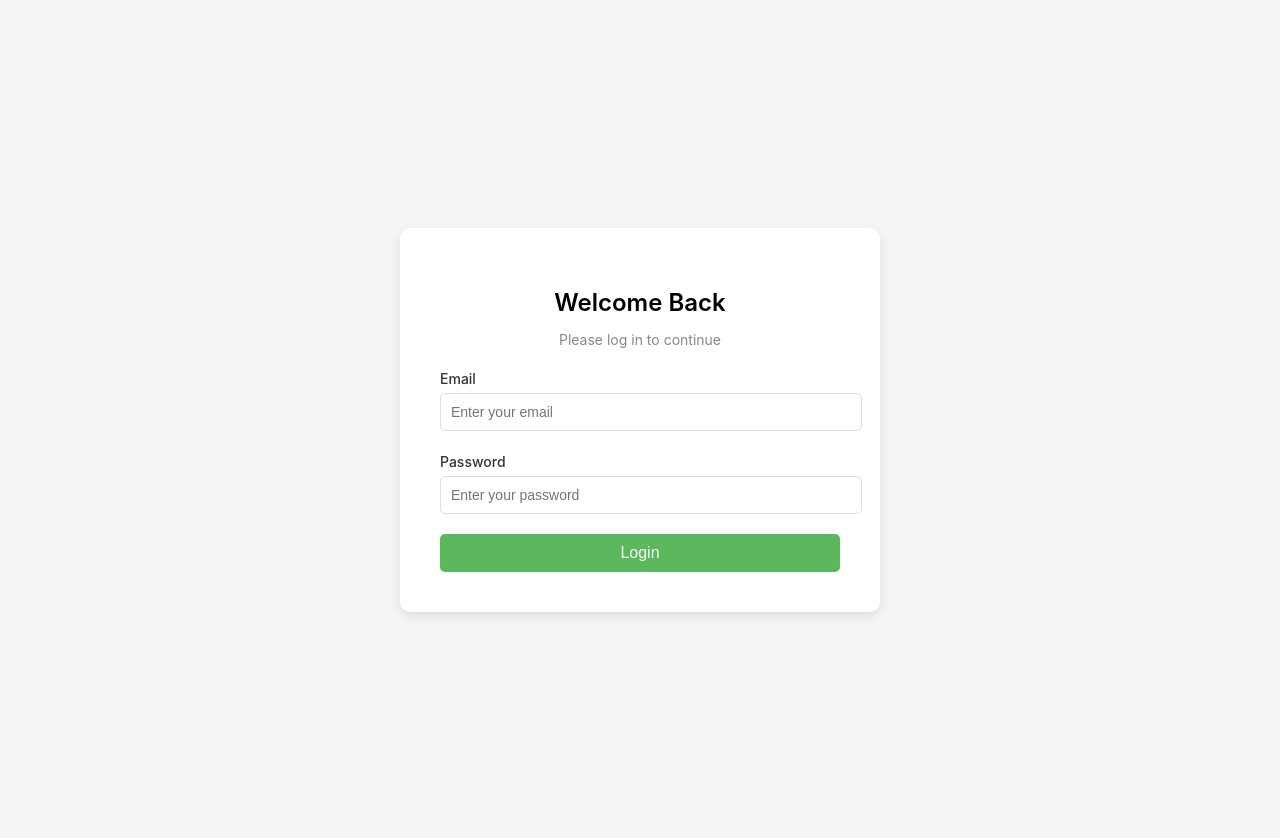
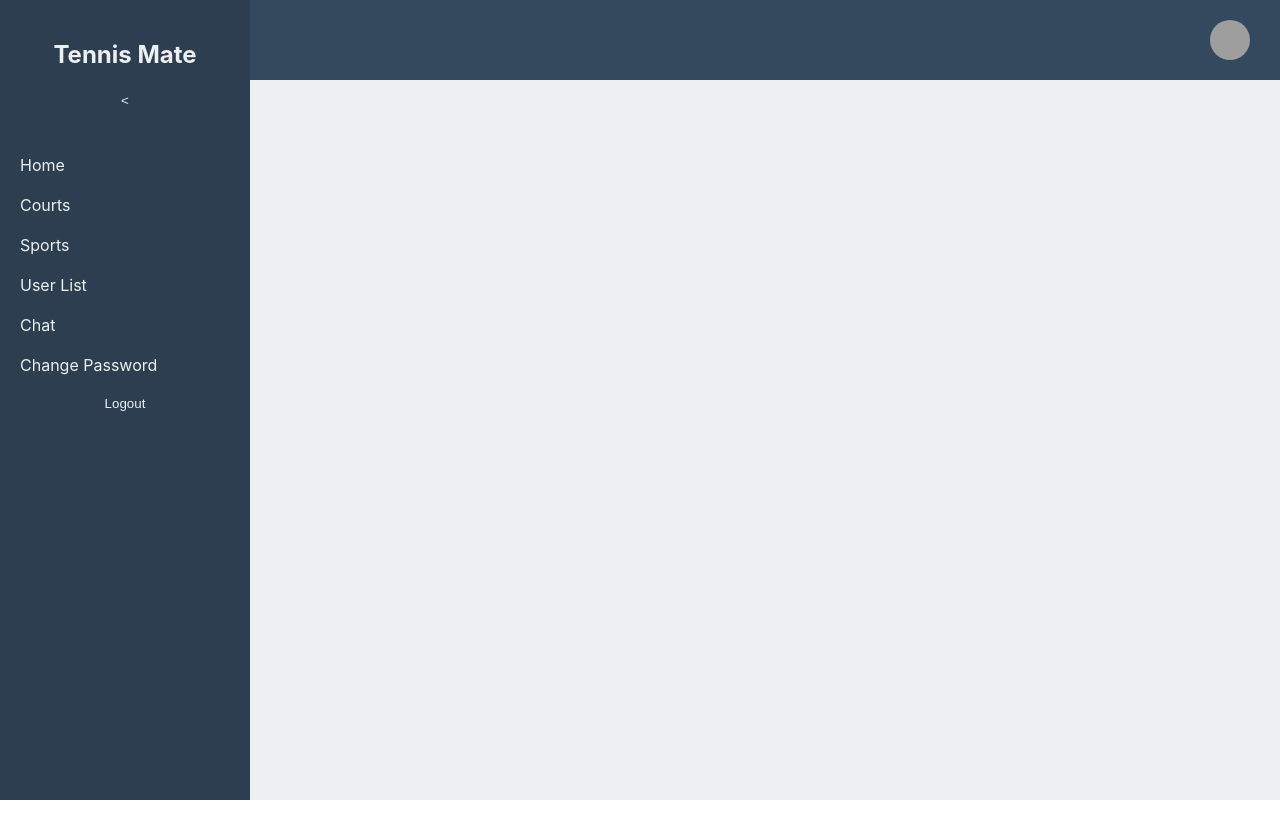
Before and after one commit to rohitsmart/react_jsNotification, a React (Create React App) app: page /dashboard in a window 1280 px wide. After the commit the page ends 800 px from the top, so only its background shows below. Built offline with nearby package versions, Linux system fonts and the light colour scheme; grey boxes are pictures that could not be loaded.

Commit message:
dashboard added successfully

```diff
--- a/package.json
+++ b/package.json
@@ -11,6 +11,7 @@
     "process": "^0.11.10",
     "react": "^18.3.1",
     "react-dom": "^18.3.1",
+    "react-router-dom": "^6.27.0",
     "react-scripts": "5.0.1",
     "web-vitals": "^2.1.4"
   },
--- a/src/App.js
+++ b/src/App.js
@@ -1,12 +1,34 @@
 import './App.css';
+import { BrowserRouter as Router, Route, Routes } from 'react-router-dom';
+
+import { NotificationProvider } from './container/NotificationContext';
 import LoginForm from './container/LoginForm';
-import { NotificationProvider } from './container/NotificationContext';
+import DashboardLayout from './container/dashboard/DashboardLayout';
+import Home from './container/dashboard/Home';
+import Courts from './container/dashboard/Courts';
+import Sports from './container/dashboard/Sports';
+import UserList from './container/dashboard/UserList';
+import Chat from './container/dashboard/Chat';
+import ChangePassword from './container/dashboard/ChangePassword';
 
 function App() {
   return (
     <NotificationProvider>
-    <LoginForm />
-  </NotificationProvider>
+      <Router>
+        <Routes>
+          <Route path="/login" element={<LoginForm />} />
+          <Route path="/dashboard" element={<DashboardLayout />}>
+            <Route path="home" element={<Home />} />
+            <Route path="courts" element={<Courts />} />
+            <Route path="sports" element={<Sports />} />
+            <Route path="userlist" element={<UserList />} />
+            <Route path="chat" element={<Chat />} />
+            <Route path="change-password" element={<ChangePassword />} />
+          </Route>
+          <Route path="*" element={<LoginForm />} />
+        </Routes>
+      </Router>
+    </NotificationProvider>
   );
 }
 
--- a/src/container/LoginForm.js
+++ b/src/container/LoginForm.js
@@ -3,12 +3,14 @@ import axios from "axios";
 import { LOGIN_ENDPOINT } from "../api/endpoint";
 import './LoginForm.css';
 import { useNotification } from "./NotificationContext";
+import { useNavigate } from "react-router-dom";
 
 const LoginForm = () => {
   const [formData, setFormData] = useState({ email: "", password: "" });
   const [error, setError] = useState("");
   const [loading, setLoading] = useState(false);
   const addNotification = useNotification();
+  const navigate = useNavigate();
 
   const handleChange = (e) => {
     const { name, value } = e.target;
@@ -25,6 +27,8 @@ const LoginForm = () => {
       localStorage.setItem("token", response.data.token);
       localStorage.setItem("username", formData.email);
       addNotification("Login successful!");
+      navigate("/dashboard/home");
+
       console.log("Login response:", response.data); // Debug log
     } catch (err) {
       setError("Invalid login credentials. Please try again.");
--- a/src/container/NotificationContext.js
+++ b/src/container/NotificationContext.js
@@ -13,7 +13,7 @@ export const NotificationProvider = ({ children }) => {
   const eventSourceRef = useRef(null);
 
   const addNotification = (message) => {
-    console.log("Adding notification:", message); // Debug log
+    console.log("Adding notification:", message);
     setNotifications((prev) => [...prev, message]);
     setTimeout(() => {
       setNotifications((prev) => prev.filter((_, i) => i !== 0));
--- /dev/null
+++ b/src/container/dashboard/ChangePassword.js
@@ -0,0 +1,12 @@
+import React from 'react';
+
+const ChangePassword = () => {
+  return (
+    <div>
+      <h2>Home</h2>
+      <p>Welcome to the Tennis Mate Dashboard</p>
+    </div>
+  );
+};
+
+export default ChangePassword;
--- /dev/null
+++ b/src/container/dashboard/Chat.js
@@ -0,0 +1,12 @@
+import React from 'react';
+
+const Chat = () => {
+  return (
+    <div>
+      <h2>Home</h2>
+      <p>Welcome to the Tennis Mate Dashboard</p>
+    </div>
+  );
+};
+
+export default Chat;
--- /dev/null
+++ b/src/container/dashboard/Courts.js
@@ -0,0 +1,12 @@
+import React from 'react';
+
+const Courts = () => {
+  return (
+    <div>
+      <h2>Home</h2>
+      <p>Welcome to the Tennis Mate Dashboard</p>
+    </div>
+  );
+};
+
+export default Courts;
--- /dev/null
+++ b/src/container/dashboard/DashboardLayout.css
@@ -0,0 +1,86 @@
+.dashboard-layout {
+    display: flex;
+    min-height: 100vh;
+  }
+
+  .sidebar {
+    background-color: #2c3e50;
+    color: #ecf0f1;
+    width: 250px;
+    transition: width 0.3s ease;
+  }
+
+  .sidebar.closed {
+    width: 80px;
+  }
+
+  .sidebar-header {
+    padding: 20px;
+    text-align: center;
+  }
+
+  .sidebar-nav {
+    list-style-type: none;
+    padding: 0;
+  }
+
+  .sidebar-nav li {
+    padding: 10px 20px;
+  }
+
+  .sidebar-nav li a, .sidebar-nav li button {
+    color: #ecf0f1;
+    text-decoration: none;
+    display: block;
+    width: 100%;
+  }
+
+  .sidebar-nav li button {
+    background: none;
+    border: none;
+    cursor: pointer;
+  }
+
+  .sidebar-nav li a:hover, .sidebar-nav li button:hover {
+    background-color: #34495e;
+  }
+
+  .toggle-btn {
+    background: none;
+    border: none;
+    color: #ecf0f1;
+    cursor: pointer;
+  }
+
+  .content {
+    flex: 1;
+    display: flex;
+    flex-direction: column;
+  }
+
+  .header {
+    background-color: #34495e;
+    padding: 20px;
+    color: #ecf0f1;
+    display: flex;
+    justify-content: flex-end;
+    align-items: center;
+  }
+
+  .profile-section {
+    display: flex;
+    align-items: center;
+  }
+
+  .profile-avatar {
+    width: 40px;
+    height: 40px;
+    border-radius: 50%;
+    margin-right: 10px;
+  }
+
+  .main-content {
+    padding: 20px;
+    flex: 1;
+    background-color: #ecf0f1;
+  }
--- /dev/null
+++ b/src/container/dashboard/DashboardLayout.js
@@ -0,0 +1,51 @@
+import React, { useState } from "react";
+import { Link, Outlet, useNavigate } from "react-router-dom";
+import './DashboardLayout.css';
+
+const DashboardLayout = () => {
+  const [isSidebarOpen, setSidebarOpen] = useState(true);
+  const navigate = useNavigate();
+
+  const handleLogout = () => {
+    localStorage.removeItem("token");
+    localStorage.removeItem("username");
+    navigate("/login"); // Redirect to login page
+  };
+
+  return (
+    <div className="dashboard-layout">
+      <aside className={`sidebar ${isSidebarOpen ? 'open' : 'closed'}`}>
+        <div className="sidebar-header">
+          <h2>Tennis Mate</h2>
+          <button onClick={() => setSidebarOpen(!isSidebarOpen)} className="toggle-btn">
+            {isSidebarOpen ? '<' : '>'}
+          </button>
+        </div>
+        <ul className="sidebar-nav">
+          <li><Link to="/dashboard/home">Home</Link></li>
+          <li><Link to="/dashboard/courts">Courts</Link></li>
+          <li><Link to="/dashboard/sports">Sports</Link></li>
+          <li><Link to="/dashboard/userlist">User List</Link></li>
+          <li><Link to="/dashboard/chat">Chat</Link></li>
+          <li><Link to="/dashboard/change-password">Change Password</Link></li>
+          <li><button onClick={handleLogout}>Logout</button></li>
+        </ul>
+      </aside>
+
+      <div className="content">
+        <header className="header">
+          <div className="profile-section">
+            <img src="path/to/avatar.jpg" alt="Profile" className="profile-avatar" />
+            <span className="username">{localStorage.getItem("username")}</span>
+          </div>
+        </header>
+
+        <main className="main-content">
+          <Outlet /> {/* This will load the child routes dynamically */}
+        </main>
+      </div>
+    </div>
+  );
+};
+
+export default DashboardLayout;
--- /dev/null
+++ b/src/container/dashboard/Home.js
@@ -0,0 +1,13 @@
+// Home.js
+import React from 'react';
+
+const Home = () => {
+  return (
+    <div>
+      <h2>Home</h2>
+      <p>Welcome to the Tennis Mate Dashboard</p>
+    </div>
+  );
+};
+
+export default Home;
--- /dev/null
+++ b/src/container/dashboard/Sports.js
@@ -0,0 +1,12 @@
+import React from 'react';
+
+const Sports = () => {
+  return (
+    <div>
+      <h2>Home</h2>
+      <p>Welcome to the Tennis Mate Dashboard</p>
+    </div>
+  );
+};
+
+export default Sports;
--- /dev/null
+++ b/src/container/dashboard/UserList.js
@@ -0,0 +1,12 @@
+import React from 'react';
+
+const UserList = () => {
+  return (
+    <div>
+      <h2>Home</h2>
+      <p>Welcome to the Tennis Mate Dashboard</p>
+    </div>
+  );
+};
+
+export default UserList;
```
Also changed, not shown: 1 other file (tests, documents, lock files or other folders).
